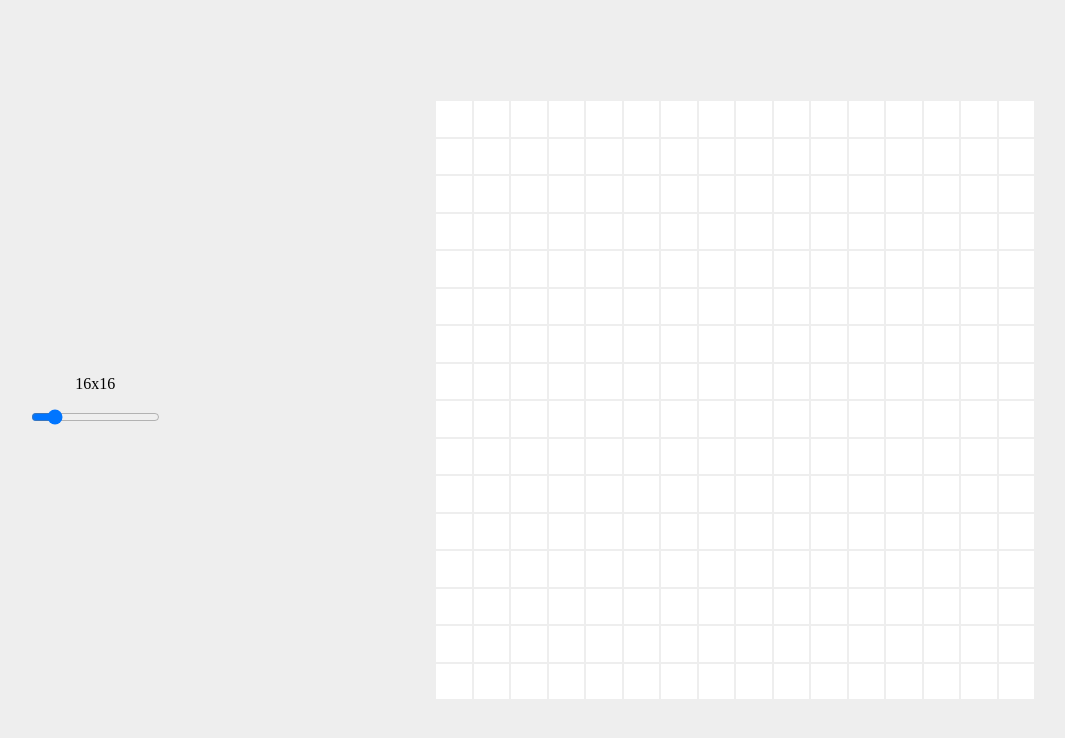
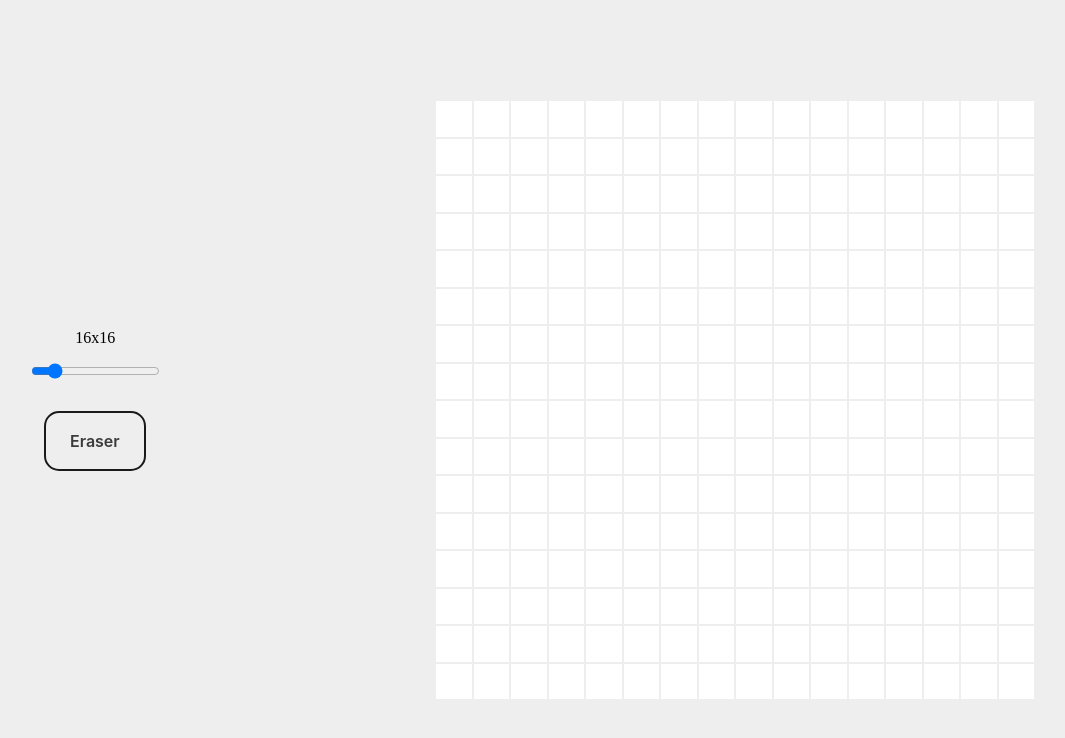
Before and after one commit to yousef8/Etch-a-Sketch, a plain HTML site: page index.html in a window 1280 px wide. Shown: the whole page, without its empty margins (107-1172 px from the left). Drawn offline with Linux system fonts and the light colour scheme.

Commit message:
Implement erase functionality

```diff
--- a/app.js
+++ b/app.js
@@ -1,4 +1,6 @@
-// Make a 16x16 Grid
+let isErase = false;
+
+// Make a Grid
 function makeGrid(size) {
   // Make container
   const container = document.querySelector(".container");
@@ -31,6 +33,10 @@ function draw() {
   const gridContainer = document.querySelector(".grid-container");
   gridContainer.addEventListener("mousemove", (e) => {
     const div = e.target;
+    if (isErase) {
+      e.target.classList.remove("trail");
+      return;
+    }
     div.classList.add("trail");
   });
 }
@@ -56,3 +62,15 @@ function getGridSize() {
 makeGrid(16);
 draw();
 getGridSize();
+const eraserButton = document.querySelector(
+  ".container .editor .eraser button"
+);
+eraserButton.addEventListener("click", (e) => {
+  if (isErase) {
+    isErase = false;
+    e.target.classList.remove("clicked");
+    return;
+  }
+  e.target.classList.add("clicked");
+  isErase = true;
+});
--- a/index.html
+++ b/index.html
@@ -14,6 +14,10 @@
           <label for="size">16x16</label>
           <input id="size" type="range" min="2" max="100" value="16" />
         </div>
+
+        <div class="eraser">
+          <button class="button-28" role="button">Eraser</button>
+        </div>
       </div>
     </div>
     <script src="./app.js"></script>
--- a/styles.css
+++ b/styles.css
@@ -32,7 +32,13 @@
 }
 
 /* ========================Editor Part============ */
-
+.editor {
+  display: flex;
+  flex-flow: column wrap;
+  gap: 2rem;
+  justify-content: center;
+  align-items: center;
+}
 .editor .grid-size {
   display: flex;
   flex-flow: column wrap;
@@ -46,3 +52,57 @@
 .trail {
   background-color: black;
 }
+
+/* ====================Buttons==================== */
+/* CSS */
+.button-28 {
+  appearance: none;
+  background-color: transparent;
+  border: 2px solid #1a1a1a;
+  border-radius: 15px;
+  box-sizing: border-box;
+  color: #3b3b3b;
+  cursor: pointer;
+  display: inline-block;
+  font-family: Roobert, -apple-system, BlinkMacSystemFont, "Segoe UI", Helvetica,
+    Arial, sans-serif, "Apple Color Emoji", "Segoe UI Emoji", "Segoe UI Symbol";
+  font-size: 16px;
+  font-weight: 600;
+  line-height: normal;
+  margin: 0;
+  min-height: 60px;
+  min-width: 0;
+  outline: none;
+  padding: 16px 24px;
+  text-align: center;
+  text-decoration: none;
+  transition: all 300ms cubic-bezier(0.23, 1, 0.32, 1);
+  user-select: none;
+  -webkit-user-select: none;
+  touch-action: manipulation;
+  width: 100%;
+  will-change: transform;
+}
+
+.button-28:disabled {
+  pointer-events: none;
+}
+
+.button-28:hover {
+  color: #fff;
+  background-color: #1a1a1a;
+  box-shadow: rgba(0, 0, 0, 0.25) 0 8px 15px;
+  transform: translateY(-2px);
+}
+
+.button-28:active {
+  box-shadow: none;
+  transform: translateY(0);
+}
+
+.clicked {
+  color: #fff;
+  background-color: #1a1a1a;
+  box-shadow: rgba(0, 0, 0, 0.25) 0 8px 15px;
+  transform: translateY(-2px);
+}
```
